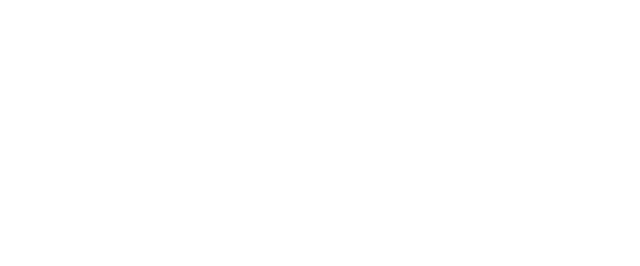
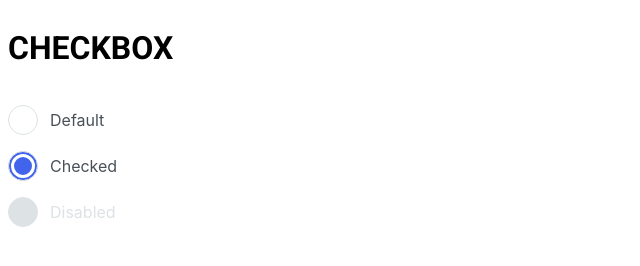
Before and after one commit to js-tasks-ru/htmlcss-20230411_gog3dgluhov, a website: page 07-lection5/02-radio/index.html in a window 1280 px wide. Shown: the whole page, without its empty margins (0-640 px from the left). Drawn offline with Linux system fonts and the light colour scheme.

Commit message:
07-lection4-radio

```diff
--- a/07-lection5/02-radio/index.html
+++ b/07-lection5/02-radio/index.html
@@ -1,11 +1,54 @@
 <!DOCTYPE html>
-<!-- Страница радио -->
+<!-- Страница чекбокса -->
 <html lang="ru">
   <head>
     <link rel="stylesheet" href="../../assets/css/main.css">
     <link rel="stylesheet" href="./radio.css">
   </head>
+  <style>
+  .container {
+    display: flex;
+    flex-direction: column;
+    justify-contant: center;
+    gap: 16px;
+  }
+  </style>
   <body>
+    <div class="container">
+      <h1 class="container__title">
+        CHECKBOX
+      </h1>
+      <label class="radio">
+        <input class="radio__input" type="radio" name="radio">
+        <div class="radio__state">
+          <div class="radio__control">
+            <div class="radio__icon">
+            </div>
+          </div>
+        </div>
+        <div class="radio__title">Default</div>
+      </label>
+      <label class="radio">
+        <input class="radio__input" type="radio" checked name="radio">
+        <div class="radio__state">
+          <div class="radio__control">
+            <div class="radio__icon">
+            </div>
+          </div>
+        </div>
+        <div class="radio__title">Checked</div>
+      </label>
+      <label class="radio">
+        <input class="radio__input" type="radio" disabled>
+        <div class="radio__state">
+          <div class="radio__control">
+            <div class="radio__icon">
+            </div>
+          </div>
+        </div>
+        <div class="radio__title">Disabled</div>
+      </label>
 
+    </div>
   </body>
 </html>
--- a/07-lection5/02-radio/radio.css
+++ b/07-lection5/02-radio/radio.css
@@ -0,0 +1,71 @@
+.radio {
+  display: inline-flex;
+  gap: 12px;
+  justify-contetnt: center;
+  align-items: center;
+  cursor: pointer;
+}
+
+.radio__input {
+  position: absolute;
+  clip: rect(0, 0, 0, 0);
+}
+
+.radio__state {
+  positin: relative;
+
+}
+
+.radio__control {
+  height: 28px;
+  width: 28px;
+  background: var(--white);
+  border: 1px solid var(--grey-2);
+  border-radius: 50%;
+  display: flex;
+  justify-content: center;
+  align-items: center;
+}
+
+.radio__icon {
+  display: none;
+  height: 18px;
+  width: 18px;
+  background:  var(--button-default-primary);
+   border: 3px solid var(--white);
+  border-radius: 50%;
+
+}
+
+.radio__title {
+  font-family: 'Inter';
+  font-style: normal;
+  font-weight: 400;
+  font-size: 16px;
+  line-height: 24px;
+
+  color: var(--grey-4);
+}
+
+.radio__input:checked ~ .radio__state .radio__control {
+/*  border: 2px solid var(--button-default-primary);*/
+  background: var(--button-default-primary);
+}
+
+.radio__input:checked ~ .radio__state .radio__icon {
+  display: inline-block;
+}
+
+.radio__input:focus ~ .radio__title {
+  text-decoration: underline;
+}
+
+.radio__input:disabled ~ .radio__state .radio__control {
+  background:  var(--grey-2);
+  border: 1px solid var(--grey-2);
+}
+
+.radio__input:disabled ~ .radio__title {
+  color: var(--grey-2);
+  text-decoration: none;
+}
```
Lines whose indentation alone changed are shown as unchanged.
